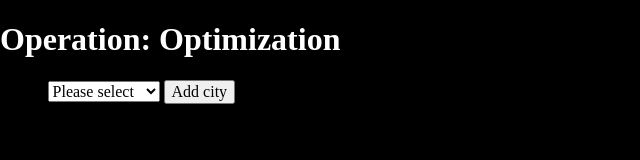
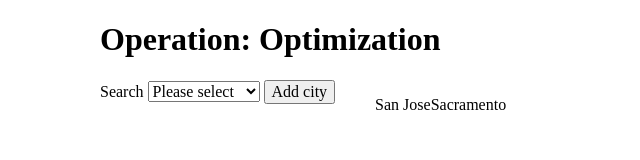
Before and after one commit to matthew-wright9630/RoadTrip2, a website built with webpack: page src/index.html in a window 1280 px wide. Shown: the whole page, without its empty margins (0-640 px from the left). Built offline with nearby package versions, Linux system fonts and the light colour scheme.

Commit message:
update design of website

```diff
--- /dev/null
+++ b/src/blocks/destinations.css
@@ -0,0 +1,7 @@
+.destinations {
+    display: flex;
+}
+
+.destinations__list {
+    gap: 10px;
+}
--- a/src/blocks/header.css
+++ b/src/blocks/header.css
@@ -1,3 +1,2 @@
 .header__title {
-    color: #fff;
 }
--- a/src/blocks/page.css
+++ b/src/blocks/page.css
@@ -1,3 +1,7 @@
 .page {
-    background-color: #000;
+    /* background-color: #000; */
 }
+
+.page__section {
+    margin: 0 100px;
+}
--- a/src/index.html
+++ b/src/index.html
@@ -7,13 +7,14 @@
     <!-- <link rel="stylesheet" href="./pages/index.css" /> -->
   </head>
   <body class="page">
-    <header class="header">
+    <header class="header page__section">
       <h1 class="header__title">Operation: Optimization</h1>
     </header>
     <main>
-      <form class="form">
-        <label for="search" class="form__label">Search</label>
-        <select class="form__list" name="search" id="search" size="">
+      <section class="destinations page__section">
+        <form class="destinations-form" id="destinations-add-form">
+          <label for="search" class="destinations-form__label">Search</label>
+          <select class="destinations-form__list" name="search" id="search" size="">
             <option value="" selected disabled>Please select</option>
             <option value="san-fransisco">San Fransisco</option>
             <option value="sacramento">Sacramento</option>
@@ -21,7 +22,6 @@
           </select>
           <button type="button" class="destination__add-button">Add city</button>
         </form>
-      <section class="destinations">
         <ul class="destinations__list">
           <template>
             <li class="destinations__place">
--- a/src/index.js
+++ b/src/index.js
@@ -1,19 +1,34 @@
 import "./pages/index.css";
+import {
+  places,
+  destinationList,
+  destinationSelect,
+} from "./utils/constants.js";
 import { Section } from "./components/Section.js";
 
 const destinationAddBtn = document.querySelector(".destination__add-button");
 
 destinationAddBtn.addEventListener("click", () => {
   console.log("clicked!");
+  console.log(destinationSelect.value);
+  addDestination(destinationSelect.value);
 });
 
 const destinationSection = new Section(
   {
     items: places,
-    renderer: (item, method = "prepend") => {
-      const cardElement = createCard(item);
-      photoCardList[method](cardElement);
+    renderer: (item, method = "append") => {
+      const option = item.name;
+      console.log("test");
+      destinationList[method](option);
     },
   },
-  "#"
+  "#destination-add-form"
 );
+destinationSection.renderItems();
+
+function addDestination(item) {
+    console.log(item);
+  destinationSection.addItem({name: item});
+  console.log(destinationList);
+}
--- a/src/pages/index.css
+++ b/src/pages/index.css
@@ -1,4 +1,4 @@
 @import url("../vendor/normalize.css");
 @import url("../blocks/page.css");
 @import url("../blocks/header.css");
-@import url("../blocks/map.css");
+@import url("../blocks/destinations.css");
--- /dev/null
+++ b/src/utils/constants.js
@@ -0,0 +1,8 @@
+const places = [ ];
+places.push({name: "San Jose", latitude: 100, longitude: 30}, {name: "Sacramento", latitude: 200, longitude: 30},);
+
+const destinationList = document.querySelector(".destinations__list");
+
+const destinationSelect = document.querySelector(".destinations-form__list");
+
+export {places, destinationList, destinationSelect};
```
Also changed, not shown: src/components/Destination.js (added). Lines whose indentation alone changed are shown as unchanged.
